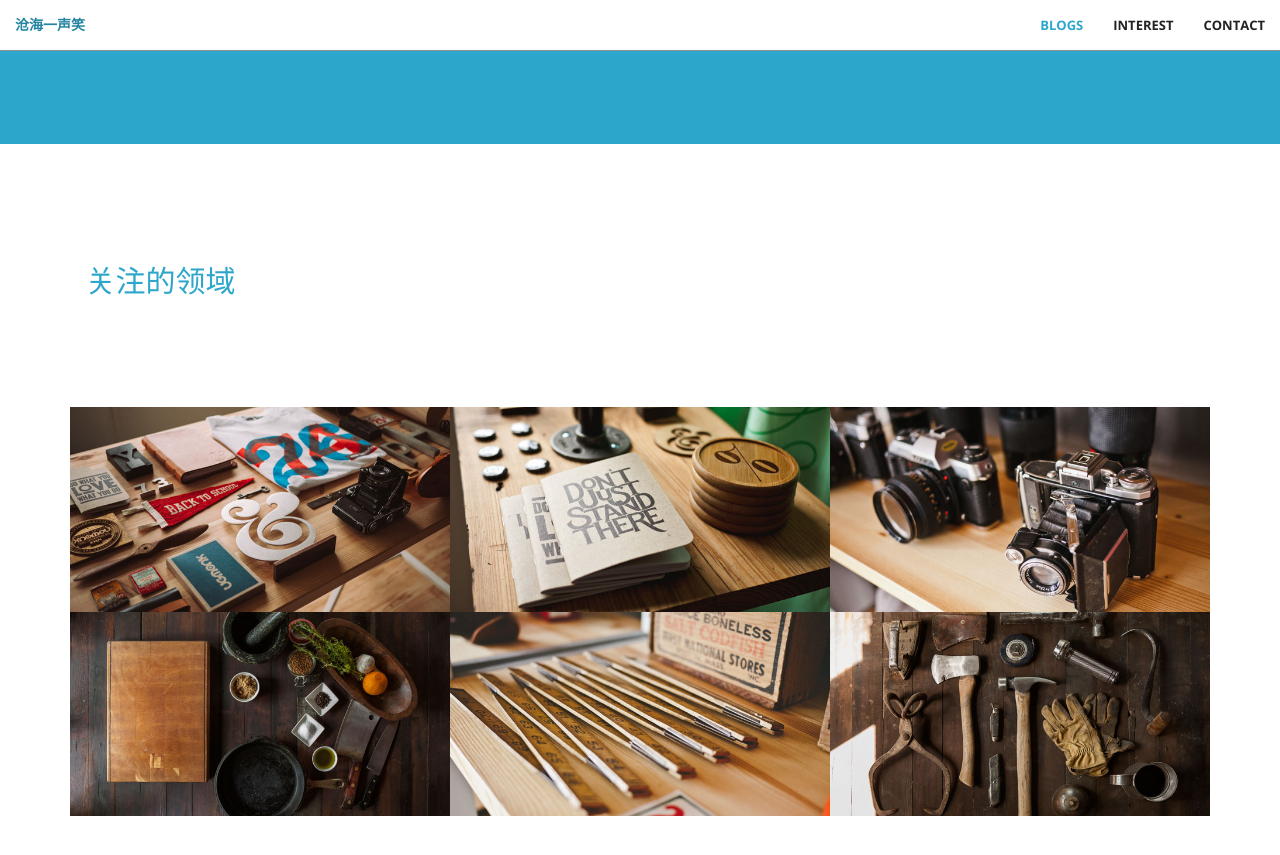
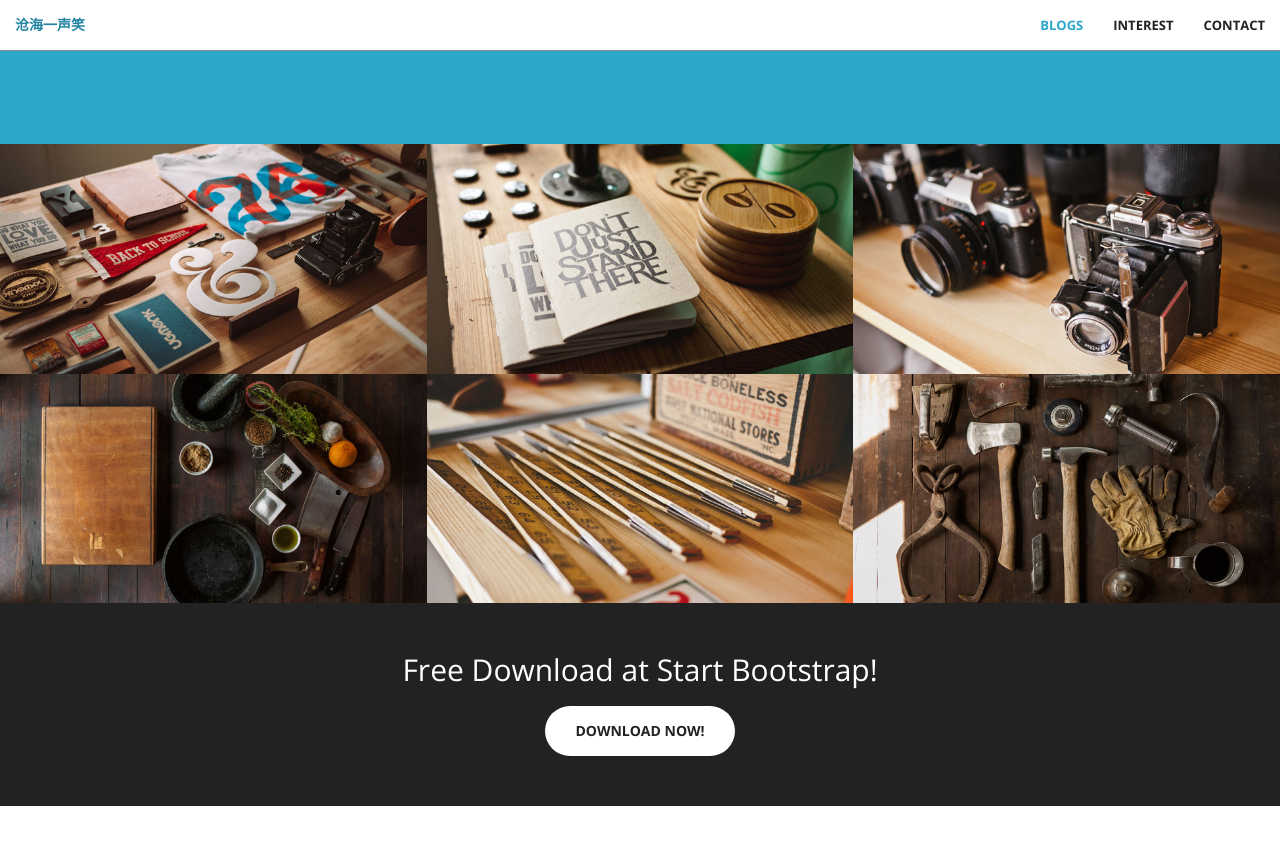
Before and after one commit to Hyiran/Blog, a Jekyll site: the page built from index.html, in a window 1280 px wide and 900 px high, scrolled down 1174 px. Shown: the top 855 px of the window. Built offline with Jekyll 4.4.1, drawn with Linux system fonts in a browser that asks for light colours.

Commit message:
Update portfolio.html

```diff
--- a/_includes/portfolio.html
+++ b/_includes/portfolio.html
@@ -1,83 +1,89 @@
 <section class="no-padding" id="portfolio">
-    <section class="container" style="padding-bottom:0px">
-    <span style="color:#2ca6cb;text-algin:left;font-size:30px">
-        <h2>&nbsp;&nbsp;关注的领域</h2>
-    </span>
-    </section>
-    <section class="container">
     <div class="container-fluid">
         <div class="row no-gutter">
             <div class="col-lg-4 col-sm-6">
-                    <a href="#portfolio" class="portfolio-box">
-                        <img src="{{ site.baseurl }}/img/portfolio/1.jpg" class="img-responsive" alt="">
-
+                <a href="#" class="portfolio-box">
+                    <img src="img/portfolio/1.jpg" class="img-responsive" alt="">
                     <div class="portfolio-box-caption">
                         <div class="portfolio-box-caption-content">
+                            <div class="project-category text-faded">
+                                Category
+                            </div>
                             <div class="project-name">
-                                    旅游
+                                Project Name
                             </div>
                         </div>
                     </div>
                 </a>
             </div>
             <div class="col-lg-4 col-sm-6">
-                    <a href="#portfolio" class="portfolio-box">
-                        <img src="{{ site.baseurl }}/img/portfolio/2.jpg" class="img-responsive" alt="">
-
+                <a href="#" class="portfolio-box">
+                    <img src="img/portfolio/2.jpg" class="img-responsive" alt="">
                     <div class="portfolio-box-caption">
                         <div class="portfolio-box-caption-content">
+                            <div class="project-category text-faded">
+                                Category
+                            </div>
                             <div class="project-name">
-                                    兴趣
+                                Project Name
                             </div>
                         </div>
                     </div>
                 </a>
             </div>
             <div class="col-lg-4 col-sm-6">
-                    <a href="#portfolio" class="portfolio-box">
-                        <img src="{{ site.baseurl }}/img/portfolio/3.jpg" class="img-responsive" alt="">
-
+                <a href="#" class="portfolio-box">
+                    <img src="img/portfolio/3.jpg" class="img-responsive" alt="">
                     <div class="portfolio-box-caption">
                         <div class="portfolio-box-caption-content">
+                            <div class="project-category text-faded">
+                                Category
+                            </div>
                             <div class="project-name">
-                                    摄影
+                                Project Name
                             </div>
                         </div>
                     </div>
                 </a>
             </div>
             <div class="col-lg-4 col-sm-6">
-                    <a href="#portfolio" class="portfolio-box">
-                        <img src="{{ site.baseurl }}/img/portfolio/4.jpg" class="img-responsive" alt="">
-
+                <a href="#" class="portfolio-box">
+                    <img src="img/portfolio/4.jpg" class="img-responsive" alt="">
                     <div class="portfolio-box-caption">
                         <div class="portfolio-box-caption-content">
+                            <div class="project-category text-faded">
+                                Category
+                            </div>
                             <div class="project-name">
-                                    美食
+                                Project Name
                             </div>
                         </div>
                     </div>
                 </a>
             </div>
             <div class="col-lg-4 col-sm-6">
-                    <a href="#portfolio" class="portfolio-box">
-                        <img src="{{ site.baseurl }}/img/portfolio/5.jpg" class="img-responsive" alt="">
-
+                <a href="#" class="portfolio-box">
+                    <img src="img/portfolio/5.jpg" class="img-responsive" alt="">
                     <div class="portfolio-box-caption">
                         <div class="portfolio-box-caption-content">
+                            <div class="project-category text-faded">
+                                Category
+                            </div>
                             <div class="project-name">
-                                    阅读
+                                Project Name
                             </div>
                         </div>
                     </div>
                 </a>
             </div>
             <div class="col-lg-4 col-sm-6">
-                    <a href="#portfolio" class="portfolio-box">
-                        <img src="{{ site.baseurl }}/img/portfolio/6.jpg" class="img-responsive" alt="">
-
+                <a href="#" class="portfolio-box">
+                    <img src="img/portfolio/6.jpg" class="img-responsive" alt="">
                     <div class="portfolio-box-caption">
                         <div class="portfolio-box-caption-content">
+                            <div class="project-category text-faded">
+                                Category
+                            </div>
                             <div class="project-name">
                                 生活
                             </div>
@@ -88,4 +94,3 @@
         </div>
     </div>
 </section>
-</section>
```
Lines whose indentation alone changed are shown as unchanged.
